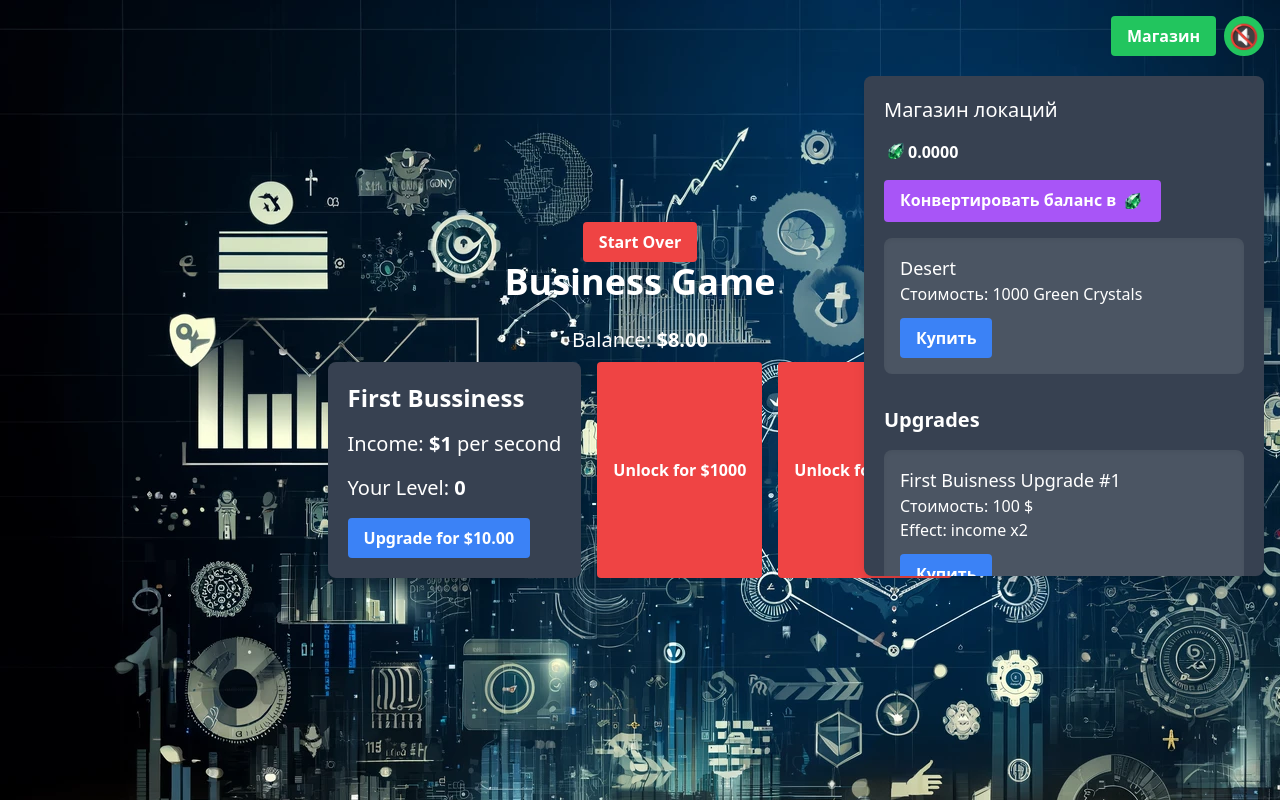
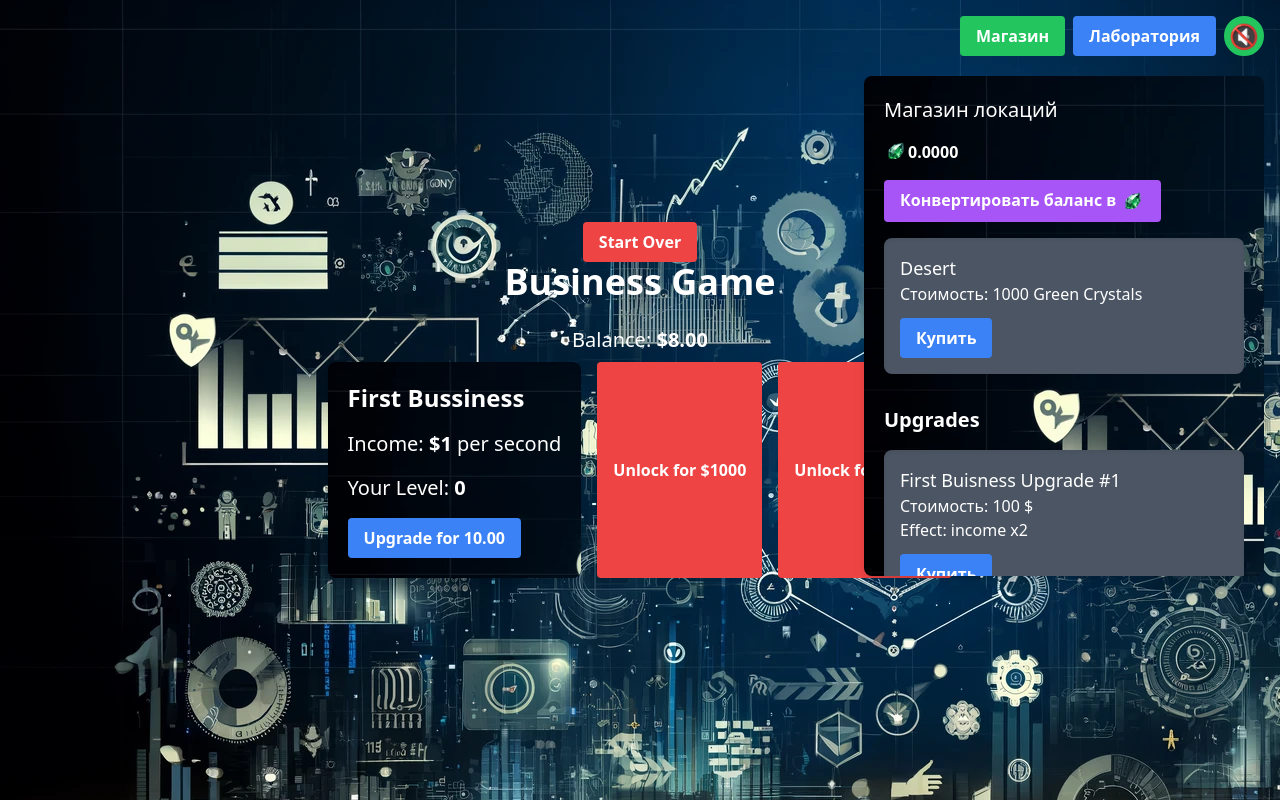
Before and after one commit to F3L1XSSS/Idle-Clicker-Game, a React (Create React App) app in the folder my-app/: page / in a window 1280 px wide. Both pictures are taken after a click on the button "Магазин". Built offline with nearby package versions, Linux system fonts and the light colour scheme.

Commit message:
Update BuisnessGame.js

```diff
--- a/my-app/src/BuisnessGame.js
+++ b/my-app/src/BuisnessGame.js
@@ -4,7 +4,20 @@ import backgroundMusic from './Audio/please-calm-my-mind-125566.mp3'
 import backgroundImage from './Photo/Fone.webp'
 import greenCrystal from './Photo/greenCrystal.png'
 
-const BusinessWindow = ({ name, income, onUpgrade, upgradeCost, level, unlocked, onUnlock, unlockCost, multiplier, convertNumberToShortForm }) => {
+const BusinessWindow = ({
+  name,
+  income,
+  onUpgrade,
+  upgradeCost,
+  level,
+  unlocked,
+  onUnlock,
+  unlockCost,
+  multiplier,
+  convertNumberToShortForm,
+  sciencePoints // Предполагаем, что sciencePoints передаются как prop
+}) => {
+  const isFifthUpgrade = (level + 1) % 5 === 0; // Проверяем, является ли следующий уровень пятым
 
   if (!unlocked) {
     return (
@@ -18,25 +31,28 @@ const BusinessWindow = ({ name, income, onUpgrade, upgradeCost, level, unlocked,
   }
 
   return (
-    <div className="bg-gray-700 p-5 rounded-lg shadow-lg">
+    <div style={{ backgroundImage: `url(${backgroundImage})` }} className="bg-gray-700 p-5 rounded-lg shadow-lg">
       <h3 className="text-2xl font-bold mb-4">{name}</h3>
       <p className="text-xl mb-4">Income: <span className="font-bold">${convertNumberToShortForm(income.toFixed(2) * multiplier.toFixed(2))}</span> per second</p>
       <p className="text-xl mb-4">Your Level: <span className="font-bold">{level}</span></p>
       <button
         className="bg-blue-500 hover:bg-blue-700 text-white font-bold py-2 px-4 rounded transition duration-300 ease-in-out transform hover:scale-110"
         onClick={onUpgrade}
+        disabled={isFifthUpgrade && sciencePoints < 1} // Отключить кнопку, если это пятое улучшение и не хватает очков науки
       >
-        Upgrade for ${convertNumberToShortForm(upgradeCost.toFixed(2))}
+        {isFifthUpgrade ? `Upgrade for ${convertNumberToShortForm(upgradeCost.toFixed(2))} and 1 Science Point` : `Upgrade for ${convertNumberToShortForm(upgradeCost.toFixed(2))}`}
       </button>
     </div>
   );
 };
 
+
 const BuisnessGame = () => {
   const resetGame = () => {
-    setPurchasedLocations(0);
+    setPurchasedLocations(false);
     setPurchasedUpgrade(false);
-    setGreenCrystals(0);
+    setGreenCrystals(1000);
+    setSciencePoints(0)
     // Сброс состояний до начальных значений
     setBalance(0);
     setIncome(1);
@@ -61,6 +77,38 @@ const BuisnessGame = () => {
     // Очистка localStorage
     localStorage.clear();
   };
+
+
+  const [isLabOpen, setIsLabOpen] = useState(false);
+  const [isResearching, setIsResearching] = useState(false);
+  const [researchTimeLeft, setResearchTimeLeft] = useState(60); // Время в секундах
+  const [sciencePoints, setSciencePoints] = useState(0);
+
+  // Функция для начала исследования
+  const startResearch = () => {
+    if (!isResearching) {
+      setIsResearching(true);
+      let timer = researchTimeLeft;
+      const intervalId = setInterval(() => {
+        timer -= 1;
+        setResearchTimeLeft(timer);
+        if (timer <= 0) {
+          clearInterval(intervalId);
+          setIsResearching(false);
+          setSciencePoints(sciencePoints + 1); // Начисляем очки науки
+          setResearchTimeLeft(60); // Сброс таймера
+        }
+      }, 1000);
+    }
+  };
+
+  // Отображение лаборатории
+  const toggleLab = () => {
+    if (isStoreOpen) setIsStoreOpen(false);
+    setIsLabOpen(!isLabOpen);
+  };
+
+
 
   const [isPlaying, setIsPlaying] = useState(false);
   const audioRef = useRef(new Audio(backgroundMusic));
@@ -123,7 +171,7 @@ const BuisnessGame = () => {
 
     return (
         <>
-        <div key={id} className="bg-gray-600 p-4 rounded-lg shadow-inner">
+        <div key={id} className="bg-gray-600 p-4 rounded-lg shadow-inner mt-2">
           <h3 className="text-lg">{totname}</h3>
           <p>Стоимость: {totcost} $</p>
           <p>Effect: income x2</p>
@@ -153,13 +201,22 @@ const BuisnessGame = () => {
 
 
   const toggleStore = () => {
+    if (isLabOpen) setIsLabOpen(false);
     setIsStoreOpen(!isStoreOpen);
   };
 
-const [firstBusinessMultiplier, setFirstBusinessMultiplier] = useState(1);
-const [secondBusinessMultiplier, setSecondBusinessMultiplier] = useState(1);
-const [thirdBusinessMultiplier, setThirdBusinessMultiplier] = useState(1);
-
+  const [firstBusinessMultiplier, setFirstBusinessMultiplier] = useState(() => {
+    const savedMultiplier = localStorage.getItem('firstBusinessMultiplier');
+    return savedMultiplier ? Number(savedMultiplier) : 1;
+  });
+  const [secondBusinessMultiplier, setSecondBusinessMultiplier] = useState(() => {
+    const savedMultiplier = localStorage.getItem('secondBusinessMultiplier');
+    return savedMultiplier ? Number(savedMultiplier) : 1;
+  });
+  const [thirdBusinessMultiplier, setThirdBusinessMultiplier] = useState(() => {
+    const savedMultiplier = localStorage.getItem('thirdBusinessMultiplier');
+    return savedMultiplier ? Number(savedMultiplier) : 1;
+  });
   const locations = [
     { id: 1, name: 'Desert', cost: 1000 }
     // Добавьте здесь больше локаций по мере необходимости
@@ -197,12 +254,27 @@ const [thirdBusinessMultiplier, setThirdBusinessMultiplier] = useState(1);
 
   const purchaseUpgrade = (id, cost) => {
     if (balance >= cost) {
-      setBalance(currentBalance => currentBalance - cost);
-      setPurchasedUpgrade(prev => ({ ...prev, [id]: true }));
+      // Обновляем баланс
+      setBalance(currentBalance => {
+        const newBalance = currentBalance - cost;
+        localStorage.setItem('balance', newBalance.toString());
+        return newBalance;
+      });
+
+      // Обновляем апгрейды
+      setPurchasedUpgrade(prev => {
+        const updatedUpgrades = { ...prev, [id]: true };
+        localStorage.setItem('purchasedUpgrade', JSON.stringify(updatedUpgrades));
+        return updatedUpgrades;
+      });
 
       // Определите, какой бизнес нужно улучшить на основе id улучшения
-      if (id === 2) {
-        setFirstBusinessMultiplier(prev => prev * 2); // Например, удваиваем доход
+      if (id === 2) { // Предполагаем, что id 2 относится к первому бизнесу
+        setFirstBusinessMultiplier(prevMultiplier => {
+          const newMultiplier = prevMultiplier * 2;
+          // Здесь вы также можете сохранить этот новый множитель в localStorage, если это необходимо
+          return newMultiplier;
+        });
       } else if (id === 3) {
         setSecondBusinessMultiplier(prev => prev * 2);
       } else if (id === 4) {
@@ -222,7 +294,11 @@ const [thirdBusinessMultiplier, setThirdBusinessMultiplier] = useState(1);
   const purchaseLocation = (id, cost) => {
     if (greenCrystals >= cost) {
       setGreenCrystals(currentGreenCrystals => currentGreenCrystals - cost);
-      setPurchasedLocations(prev => ({ ...prev, [id]: true }));
+      setPurchasedLocations(prevLocations => {
+        const updatedLocations = { ...prevLocations, [id]: true };
+        localStorage.setItem('purchasedLocations', JSON.stringify(updatedLocations));
+        return updatedLocations;
+      });
     } else {
       alert('Not enough green crystals to purchase!');
     }
@@ -236,10 +312,16 @@ const [thirdBusinessMultiplier, setThirdBusinessMultiplier] = useState(1);
     return saved ? JSON.parse(saved) : {};
   });
   const [greenCrystals, setGreenCrystals] = useState(() => Number(localStorage.getItem('greenCrystals')) || 0);
-  const [purchasedLocations, setPurchasedLocations] = useState({});
+  const [purchasedLocations, setPurchasedLocations] = useState(() => {
+    const savedLocations = localStorage.getItem('purchasedLocations');
+    return savedLocations ? JSON.parse(savedLocations) : {};
+  });
   //first bussiness
   const [balance, setBalance] = useState(() => Number(localStorage.getItem('balance')) || 0);
-  const [income, setIncome] = useState(() => Number(localStorage.getItem('income')) || 1);
+  const [income, setIncome] = useState(() => {
+    const savedIncome = localStorage.getItem('income');
+    return savedIncome ? Number(savedIncome) : 1;
+  });
   const [upgradeCost, setUpgradeCost] = useState(() => Number(localStorage.getItem('upgradeCost')) || 10);
   const [upgradeCount, setUpgradeCount] = useState(() => Number(localStorage.getItem('upgradeCount')) || 0);
 
@@ -261,6 +343,9 @@ const [thirdBusinessMultiplier, setThirdBusinessMultiplier] = useState(1);
   useEffect(() => {
     // Сохранение текущего состояния в localStorage
     const saveState = () => {
+      localStorage.setItem('firstBusinessMultiplier', firstBusinessMultiplier.toString());
+      localStorage.setItem('secondBusinessMultiplier', secondBusinessMultiplier.toString());
+      localStorage.setItem('thirdBusinessMultiplier', thirdBusinessMultiplier.toString());
       localStorage.setItem('purchasedUpgrade', JSON.stringify(purchasedUpgrade));
 
       localStorage.setItem('purchasedLocations', JSON.stringify(purchasedLocations));
@@ -284,7 +369,7 @@ const [thirdBusinessMultiplier, setThirdBusinessMultiplier] = useState(1);
 
     // Вызов сохранения состояния при изменении любого из состояний
     saveState();
-  }, [balance, income, upgradeCost, upgradeCount, secondWindowUnlocked, secondIncome, secUpgradeCost, secUpgradeCount, thirdWindowUnlocked, thirdIncome, thirdUpgradeCost, thirdUpgradeCount, greenCrystals, purchasedLocations, purchasedUpgrade]);
+  }, [balance, income, upgradeCost, upgradeCount, secondWindowUnlocked, secondIncome, secUpgradeCost, secUpgradeCount, thirdWindowUnlocked, thirdIncome, thirdUpgradeCost, thirdUpgradeCount, greenCrystals, purchasedLocations, purchasedUpgrade, secondBusinessMultiplier, firstBusinessMultiplier, thirdBusinessMultiplier]);
 
     useEffect(() => {
   const interval = setInterval(() => {
@@ -300,21 +385,32 @@ const [thirdBusinessMultiplier, setThirdBusinessMultiplier] = useState(1);
 }, [income, firstBusinessMultiplier, secondIncome, secondBusinessMultiplier, thirdIncome, thirdBusinessMultiplier]);
 
     const purshcaseUpgrade = () => {
-      if (balance >= upgradeCost) {
-        setIncome(currentIncome => currentIncome * 1.5);
-        setBalance(currentBalance => currentBalance - upgradeCost)
-        setUpgradeCount(upgradeCount => upgradeCount + 1);
+      const isFifthUpgrade = (upgradeCount + 1) % 5 === 0; // Проверяем, является ли это пятым улучшением
 
-        setUpgradeCost(currentCost => currentCost * 2);
+  if (balance >= upgradeCost && (!isFifthUpgrade || (isFifthUpgrade && sciencePoints > 0))) {
+    setIncome(currentIncome => currentIncome * 1.5); // Увеличиваем доход
+    setBalance(currentBalance => currentBalance - upgradeCost); // Уменьшаем баланс на стоимость улучшения
+    setUpgradeCount(upgradeCount => upgradeCount + 1); // Увеличиваем счётчик улучшений
 
-        if ((upgradeCount + 1) % 5 === 0) {
-          setIncome(currentIncome => currentIncome * 1.2);
+    setUpgradeCost(currentCost => currentCost * 2); // Увеличиваем стоимость следующего улучшения
+
+    if (isFifthUpgrade) {
+      // Если это пятое улучшение, уменьшаем количество очков науки
+      setSciencePoints(currentPoints => currentPoints - 1);
+      setIncome(currentIncome => currentIncome * 1.2); // Дополнительное увеличение дохода
     }
+
     if ((upgradeCount + 1) % 10 === 0) {
+      // Каждое десятое улучшение увеличиваем доход еще больше
       setIncome(currentIncome => currentIncome * 1.3);
     }
   } else {
-        alert("Balance not enough!");
+    // Если средств недостаточно или не хватает очков науки для пятого улучшения
+    let errorMessage = "Balance not enough!";
+    if (isFifthUpgrade && sciencePoints === 0) {
+      errorMessage = "Not enough science points for this upgrade!";
+    }
+    alert(errorMessage);
   }
 };
 
@@ -389,12 +485,22 @@ const [thirdBusinessMultiplier, setThirdBusinessMultiplier] = useState(1);
       <button onClick={toggleStore} className="bg-green-500 hover:bg-green-700 text-white font-bold py-2 px-4 rounded">
   Магазин
 </button>
+<button onClick={toggleLab} className="bg-blue-500 hover:bg-blue-700 text-white font-bold py-2 px-4 rounded">Лаборатория</button>
 <button onClick={toggleSound} className={`ml-4 w-10 h-10 flex items-center justify-center rounded-full bg-green-500 text-white font-bold text-2xl border-2 border-green-500 transition duration-300 ease-in-out`}>
           {isPlaying ? '🔊' : '🔇'}
         </button>
         </div>
+        {isLabOpen && (
+          <div className="absolute right-0 mt-5 top-14 mr-4 bg-gray-700 p-5 rounded-lg shadow-lg" style={{ zIndex: 100, maxHeight: '500px', overflowY: 'auto', width: '400px', backgroundImage: `url(${backgroundImage})` }}>
+            <h2 className="text-xl mb-2">Лаборатория</h2>
+            <p className='mb-2'>Очки науки: {sciencePoints}</p>
+            <button onClick={startResearch} disabled={isResearching} className="bg-purple-500 hover:bg-purple-700 text-white font-bold py-2 px-4 rounded">
+              Начать исследование {isResearching ? `${researchTimeLeft} сек` : ''}
+            </button>
+          </div>
+        )}
 {isStoreOpen && (
-  <div style={{zIndex: 100, maxHeight: '500px', overflowY: 'auto', width: '400px'}}className="bg-gray-700 p-5 rounded-lg shadow-lg mt-5 absolute right-0 top-14 mr-4">
+  <div style={{zIndex: 100, maxHeight: '500px', overflowY: 'auto', width: '400px', backgroundImage: `url(${backgroundImage})`}}className="bg-gray-700 p-5 rounded-lg shadow-lg mt-5 absolute right-0 top-14 mr-4">
   <h2 className="text-xl mb-4">Магазин локаций</h2>
   <div className="flex items-center mb-4">
   <img src={greenCrystal} alt="Green Crystal" className="inline-block h-6 w-6" /> <span className="font-bold">{greenCrystals.toFixed(4)}</span>
```
Lines whose indentation alone changed are shown as unchanged.
